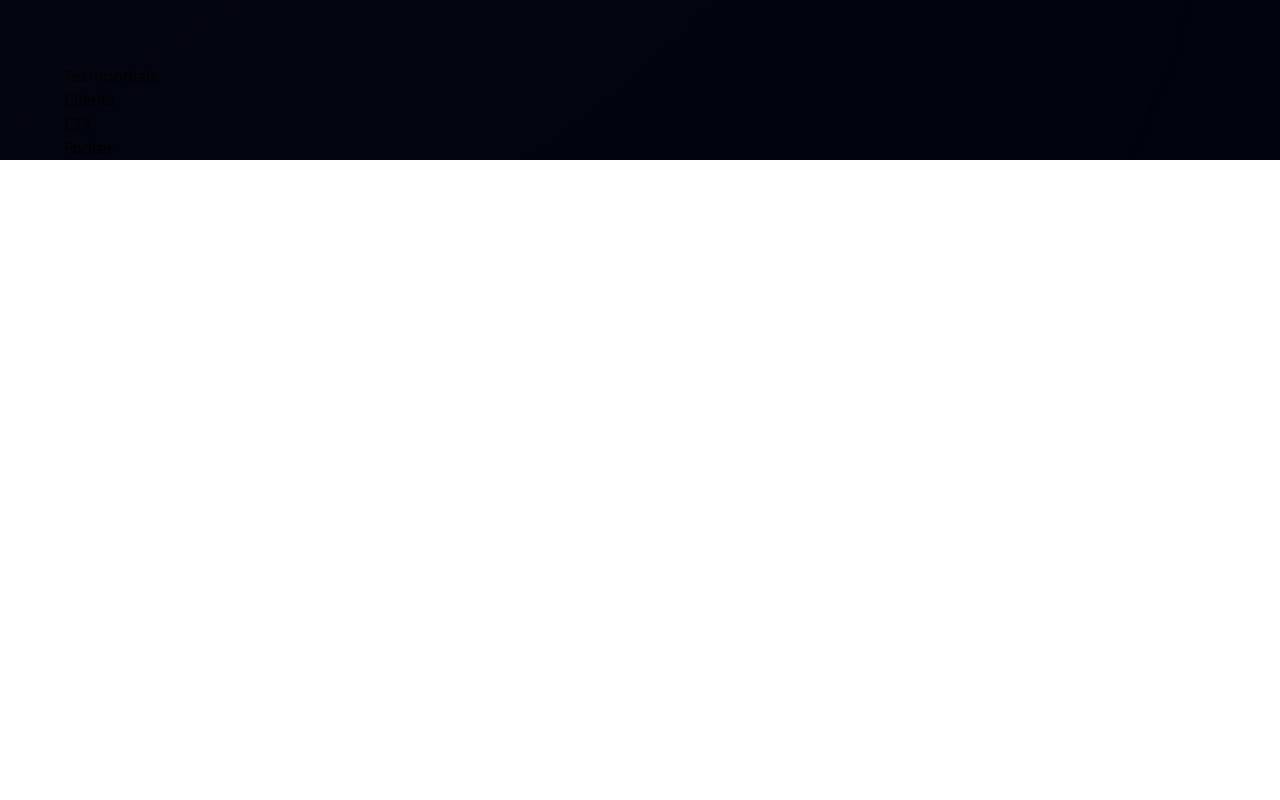
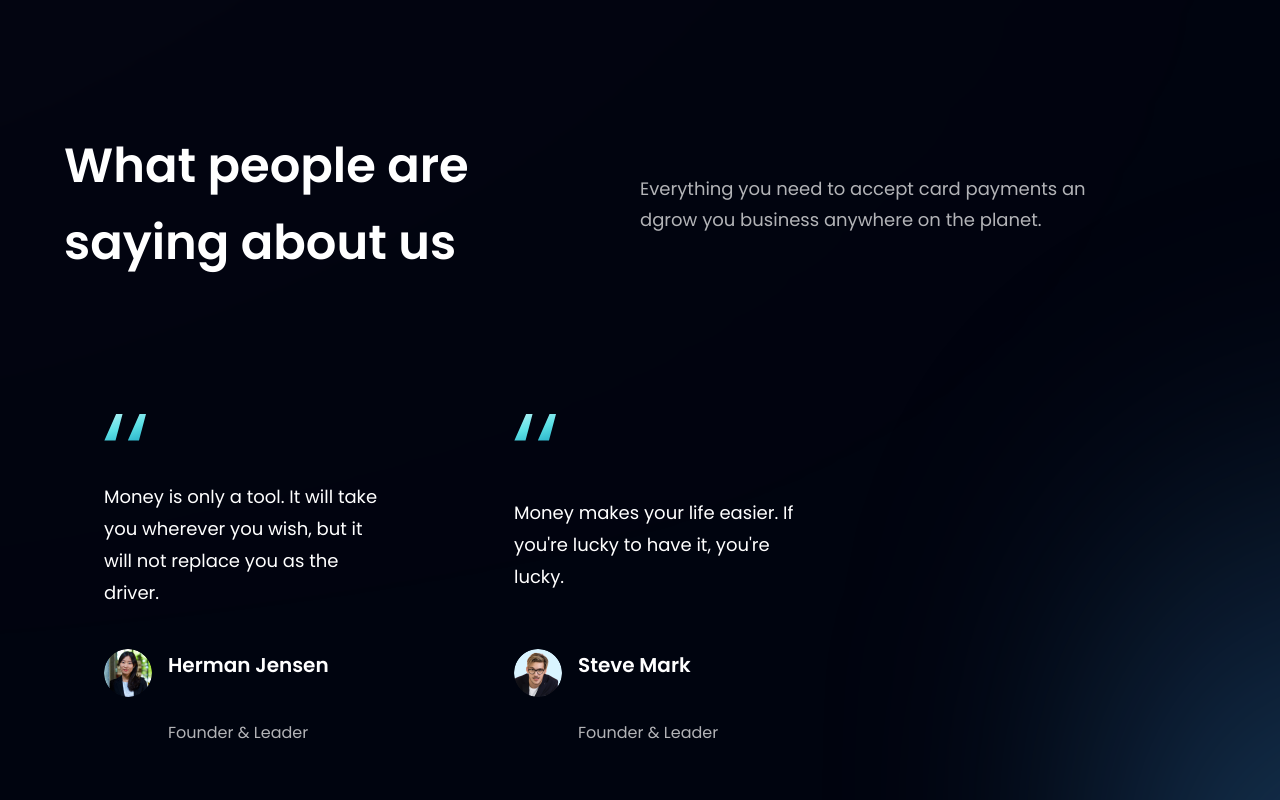
Before and after one commit to WanjaNjunge/bank-app, a React (Vite) app: page / in a window 1280 px wide. Shown: the part 2820-3620 px from the top of the page. Before the commit the page ends 2980 px from the top, so only its background shows below. Built offline with nearby package versions, Linux system fonts and the light colour scheme.

Commit message:
Done with testimonials section

```diff
--- a/src/components/Testimonials.jsx
+++ b/src/components/Testimonials.jsx
@@ -1,9 +1,27 @@
-import React from 'react'
+import { feedback } from '../constants';
+import styles from '../style';
+import FeedbackCard from './FeedbackCard';
 
-const Testimonials = () => {
-  return (
-    <div>Testimonials</div>
+
+const Testimonials = () => (
+    <section id='clients' className={`${styles.paddingY} ${styles.flexCenter} flex-col relative`}>
+
+
+      <div className='absolute z-[0] w-[60%] h-[60%] -right-[50%] rounded-full blue__gradient' />
+
+      <div className='w-full flex justify-between items-center md:flex-row flex-col sm:mb-16 mb-6 relative z-[1]'>
+        <h1 className={styles.heading2}>What people are <br className='sm:block hidden' /> saying about us</h1>
+        <div className='w-full md:mt-0 mt-6'>
+          <p className={`${styles.paragraph} text-left max-w-[450px]`}>Everything you need to accept card payments an dgrow you business anywhere on the planet.</p>
+        </div>
+      </div>
+
+      <div className='flex flex-wrap sm:justify-start justify-center w-full feedback-container relative z-[1]'>
+        {feedback.map((card) => (
+          <FeedbackCard key={card.id} {...card} />
+        ))}
+      </div>
+    </section>
   )
-}
 
 export default Testimonials
```
